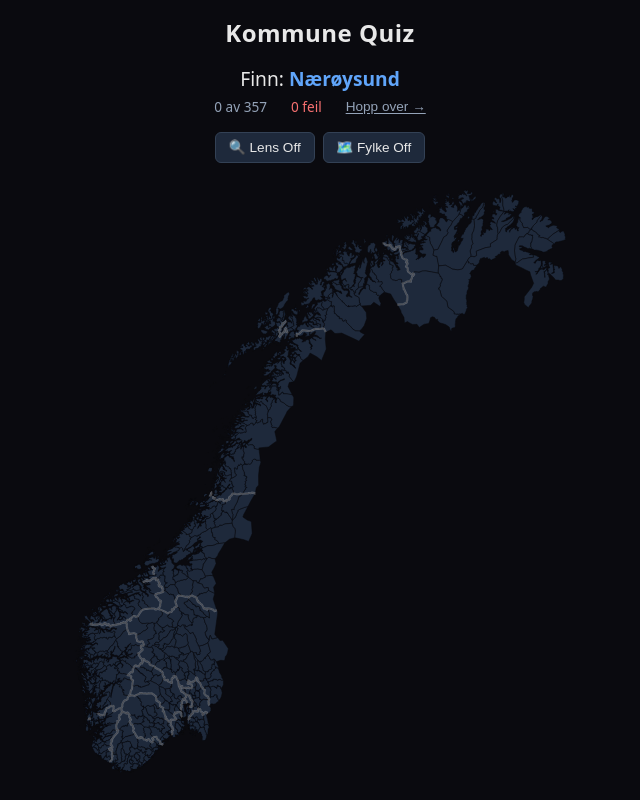
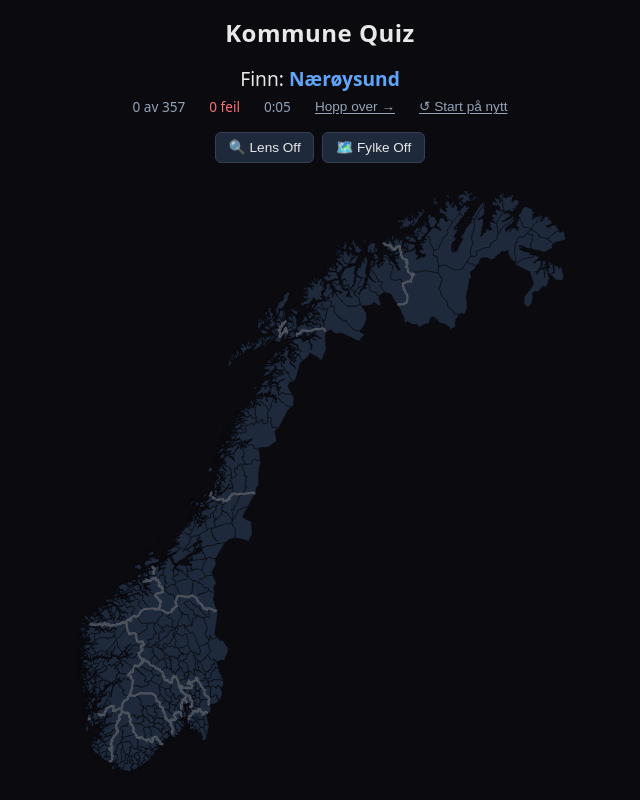
Before and after one commit to ArneeMe/kommune-quiz, a React (Vite) app: page / in a window 1280 px wide. Shown: the whole page, without its empty margins (320-960 px from the left). Built offline with nearby package versions, Linux system fonts and the light colour scheme.

Commit message:
Add timer and reset logic

```diff
--- a/src/App.tsx
+++ b/src/App.tsx
@@ -2,9 +2,10 @@
 // Root orchestrator. Loads data once, creates game state, wires everything together.
 // All state lives in hooks; components below are purely presentational.
 
-import { useState } from "react";
+import { useState, useCallback } from "react";
 import { useMapData } from "./hooks/useMapData";
 import { useGameState } from "./hooks/useGameState";
+import { useTimer, formatTime } from "./hooks/useTimer";
 import { GameMap } from "./components/map/GameMap";
 import { GameHeader } from "./components/ui/GameHeader";
 import { LensToggle } from "./components/ui/LensToggle";
@@ -13,8 +14,14 @@ import "./styles/index.css";
 export default function App() {
     const { features } = useMapData();
     const game = useGameState(features);
+    const { elapsed, reset: resetTimer } = useTimer(!game.isComplete);
     const [lensEnabled, setLensEnabled] = useState(false);
     const [fylkeHintEnabled, setFylkeHintEnabled] = useState(false);
+
+    const handleRestart = useCallback(() => {
+        game.handleRestart();
+        resetTimer();
+    }, [game.handleRestart, resetTimer]);
 
     return (
         <div className="app">
@@ -26,8 +33,10 @@ export default function App() {
                 currentIndex={game.currentIndex}
                 total={game.total}
                 errors={game.errors}
+                elapsed={formatTime(elapsed)}
                 isComplete={game.isComplete}
                 onSkip={game.handleSkip}
+                onRestart={handleRestart}
             />
             <div className="toolbar">
                 <LensToggle
--- a/src/components/ui/GameHeader.tsx
+++ b/src/components/ui/GameHeader.tsx
@@ -1,5 +1,5 @@
 // src/components/ui/GameHeader.tsx
-// Displays the current target kommune, optional fylke hint, progress counter, error count, and skip button.
+// Displays the current target kommune, optional fylke hint, progress, errors, timer, skip, and restart.
 
 interface GameHeaderProps {
     currentName: string;
@@ -8,8 +8,10 @@ interface GameHeaderProps {
     currentIndex: number;
     total: number;
     errors: number;
+    elapsed: string;
     isComplete: boolean;
     onSkip: () => void;
+    onRestart: () => void;
 }
 
 export function GameHeader({
@@ -19,14 +21,17 @@ export function GameHeader({
                                currentIndex,
                                total,
                                errors,
+                               elapsed,
                                isComplete,
                                onSkip,
+                               onRestart,
                            }: GameHeaderProps) {
     return (
         <div className="game-header">
             {isComplete ? (
                 <div className="game-complete">
-                    Ferdig! {errors} feil
+                    <div>Ferdig! {errors} feil — {elapsed}</div>
+                    <button className="restart-button" onClick={onRestart}>Spill igjen</button>
                 </div>
             ) : (
                 <>
@@ -37,7 +42,9 @@ export function GameHeader({
                     <div className="game-stats">
                         <span>{currentIndex} av {total}</span>
                         <span className="game-errors">{errors} feil</span>
+                        <span className="game-timer">{elapsed}</span>
                         <button className="skip-button" onClick={onSkip}>Hopp over →</button>
+                        <button className="skip-button" onClick={onRestart}>↺ Start på nytt</button>
                     </div>
                 </>
             )}
--- a/src/hooks/useGameState.ts
+++ b/src/hooks/useGameState.ts
@@ -57,6 +57,13 @@ export function useGameState(features: KommuneFeature[]): GameState {
         setCurrentIndex((prev) => prev + 1);
     }, [isComplete, currentTarget]);
 
+    const handleRestart = useCallback(() => {
+        setOrder(shuffle(features.map((f) => f.properties.kommunenummer)));
+        setCurrentIndex(0);
+        setErrors(0);
+        setSolved(new Set());
+    }, [features]);
+
     return {
         currentName,
         currentFylke,
@@ -67,5 +74,6 @@ export function useGameState(features: KommuneFeature[]): GameState {
         solved,
         handleGuess,
         handleSkip,
+        handleRestart,
     };
 }
--- /dev/null
+++ b/src/hooks/useTimer.ts
@@ -0,0 +1,37 @@
+// src/hooks/useTimer.ts
+// Stopwatch hook: tracks elapsed seconds. Starts on mount, stops when told.
+// Returns elapsed seconds and a reset function.
+
+import { useState, useEffect, useCallback, useRef } from "react";
+
+export function useTimer(isRunning: boolean) {
+    const [elapsed, setElapsed] = useState(0);
+    const startTime = useRef(Date.now());
+
+    useEffect(() => {
+        if (!isRunning) return;
+
+        // Sync start time when resuming
+        startTime.current = Date.now() - elapsed * 1000;
+
+        const interval = setInterval(() => {
+            setElapsed(Math.floor((Date.now() - startTime.current) / 1000));
+        }, 1000);
+
+        return () => clearInterval(interval);
+    }, [isRunning]);
+
+    const reset = useCallback(() => {
+        startTime.current = Date.now();
+        setElapsed(0);
+    }, []);
+
+    return { elapsed, reset };
+}
+
+/** Format seconds as mm:ss */
+export function formatTime(seconds: number): string {
+    const m = Math.floor(seconds / 60);
+    const s = seconds % 60;
+    return `${m}:${s.toString().padStart(2, "0")}`;
+}
--- a/src/styles/index.css
+++ b/src/styles/index.css
@@ -165,4 +165,27 @@ body {
 .game-complete {
   font-size: 1.3rem;
   color: #4ade80;
+  display: flex;
+  flex-direction: column;
+  align-items: center;
+  gap: 0.5rem;
 }
+
+.game-timer {
+  font-variant-numeric: tabular-nums;
+}
+
+.restart-button {
+  background: #1e293b;
+  color: #e8e8e8;
+  border: 1px solid #334155;
+  border-radius: 6px;
+  padding: 0.4rem 0.8rem;
+  font-size: 0.85rem;
+  cursor: pointer;
+  transition: background 0.15s ease;
+}
+
+.restart-button:hover {
+  background: #334155;
+}
--- a/src/types/game.ts
+++ b/src/types/game.ts
@@ -15,4 +15,5 @@ export interface GameState {
   solved: Set<string>;
   handleGuess: (kommunenummer: string) => void;
   handleSkip: () => void;
+  handleRestart: () => void;
 }
```
Also changed, not shown: src/architecure.md (+29 -14 lines).
